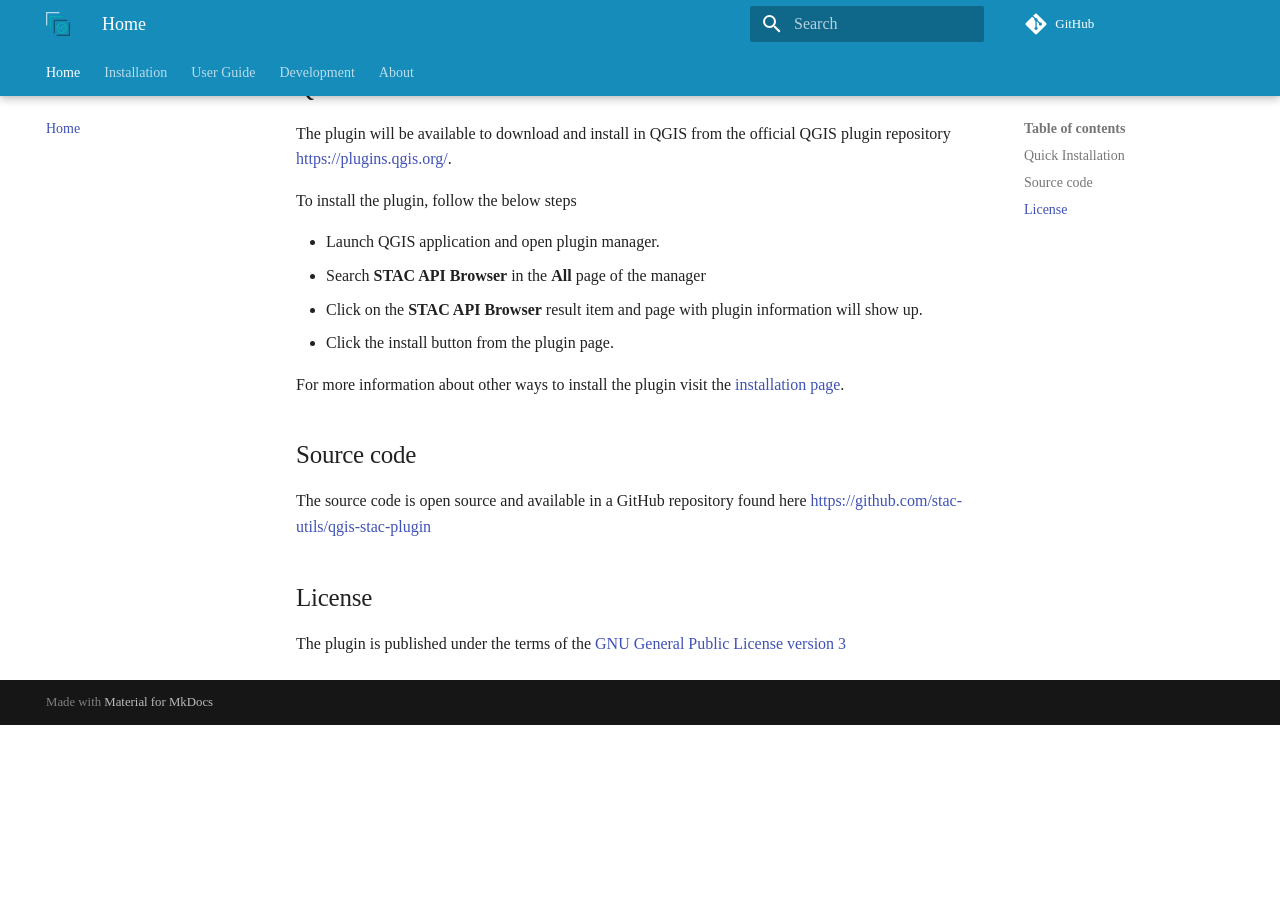
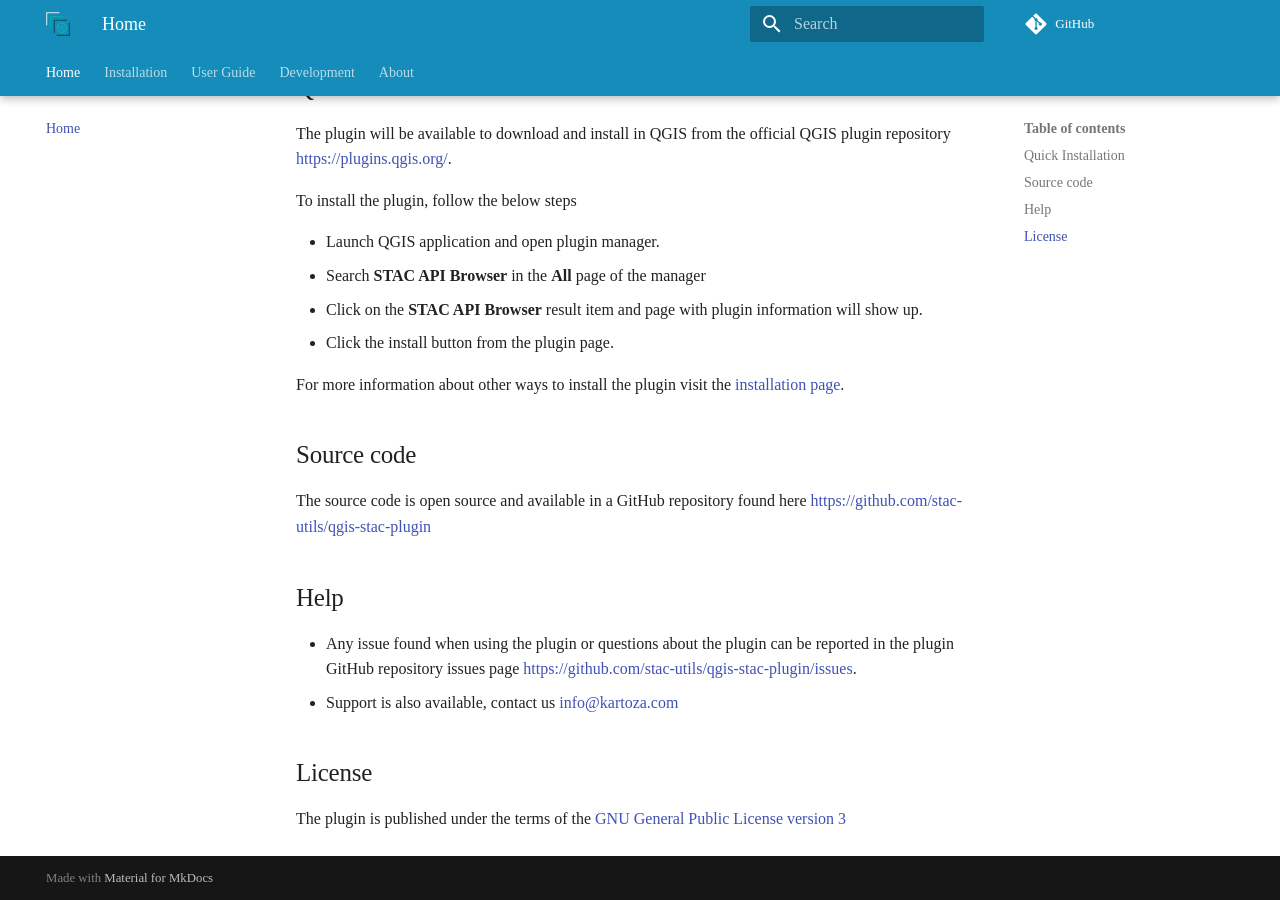
Before and after one commit to stac-utils/qgis-stac-plugin, an MkDocs documentation site: the page built from docs/index.md, in a window 1280 px wide and 900 px high, scrolled down 1085 px. Built offline with MkDocs 1.6.1 and Material for MkDocs 9.7.7, drawn with Linux system fonts in a browser that asks for light colours; comment, search, counter and statistics services are not loaded; before the commit the page ends 1810 px from its top, so only the background shows below that.

Commit message:
added help section in the home page

```diff
--- a/docs/index.md
+++ b/docs/index.md
@@ -32,6 +32,14 @@ For more information about other ways to install the plugin visit the [installat
 The source code is open source and available in a GitHub repository found here
 [https://github.com/stac-utils/qgis-stac-plugin](https://github.com/stac-utils/qgis-stac-plugin)
 
+## Help
+
+- Any issue found when using the plugin or questions about the plugin
+can be reported in the plugin GitHub repository issues page
+[https://github.com/stac-utils/qgis-stac-plugin/issues](https://github.com/stac-utils/qgis-stac-plugin/issues).
+- Support is also available, contact us [info@kartoza.com](mailto:info@kartoza.com)
+
+
 ## License
 
 The plugin is published under the terms of the
```
